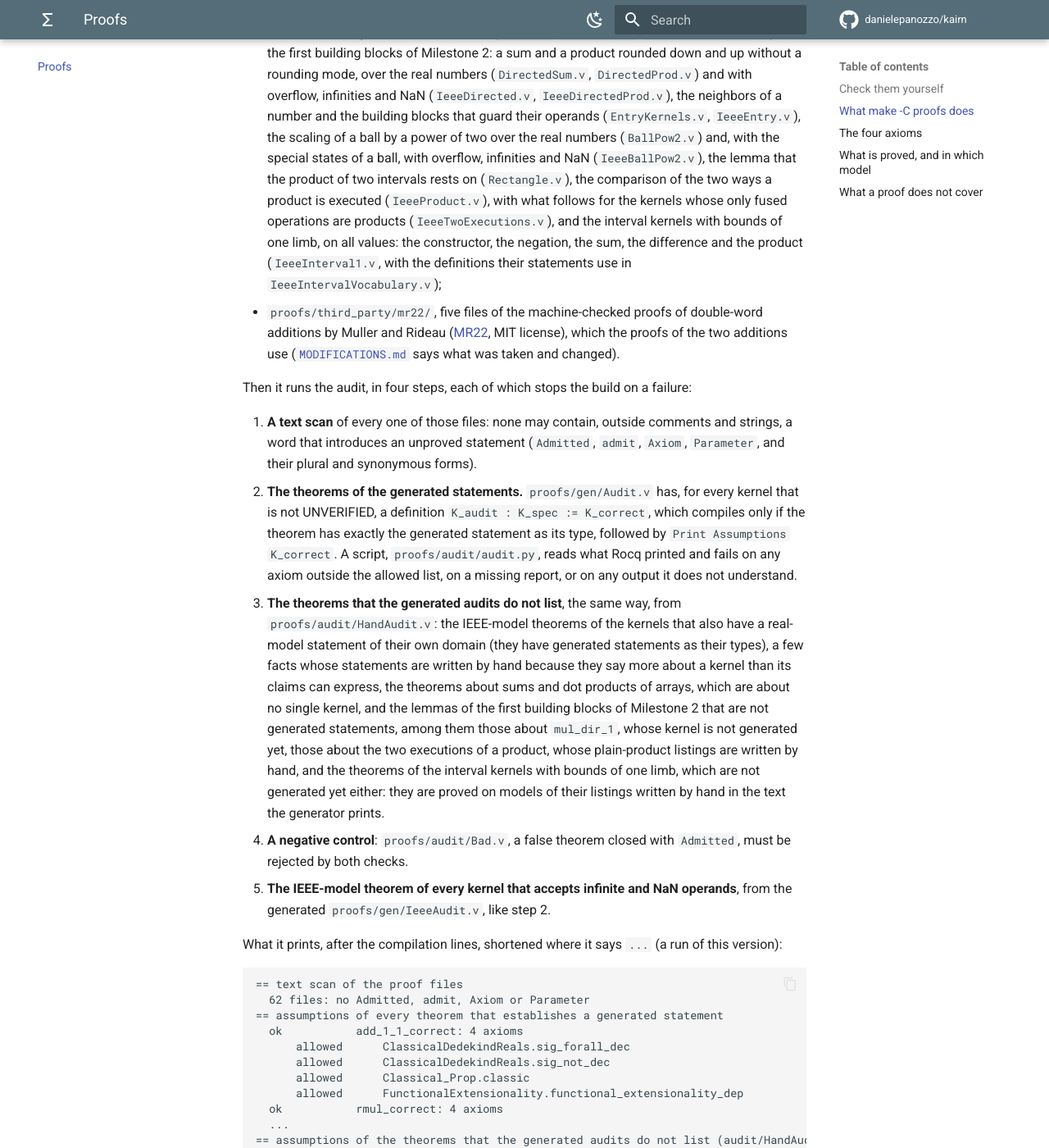
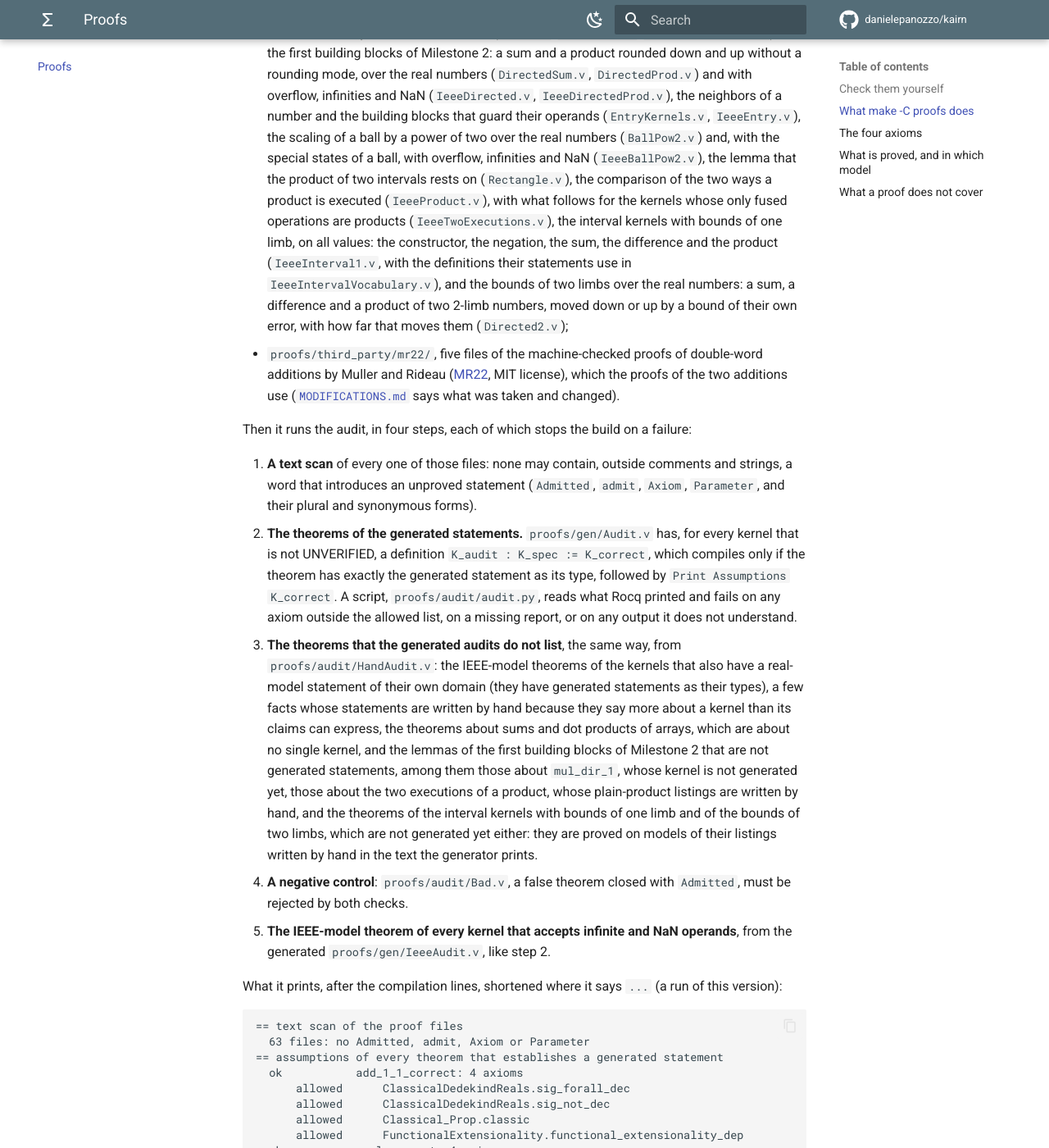
Before and after one commit to danielepanozzo/kairn, an MkDocs documentation site: the page built from docs/proofs/index.md, in a window 1280 px wide and 1400 px high, scrolled down 1302 px. Shown: the whole window at 82% size. Built offline with MkDocs 1.6.1 and Material for MkDocs 9.7.7, drawn with Linux system fonts in a browser that asks for light colours; comment, search, counter and statistics services are not loaded.

Commit message:
Proofs: bounds of two limbs in the real model, with the closed form of the outward move
Directed2.v proves, on models of the listings written by hand in the text the generator
prints: add_ball_2_2 and mul_ball_2_2, which are the ball kernels with radii zero;
add_down_2_2, add_up_2_2 and the differences with the rule of the zero sum (normalized
result, on its side of the exact value, a computed sum of zero exactly when the exact
sum is zero and then a result of zero, and the distance to the exact value in the values
of the kernel); and mul_dir_2_2 without the rule of the zero.

It also proves the closed form A |v| + B of that distance, the first upper bound of a
radius in these proofs: a rounding to nearest from above, with no absolute term for the
outer rounding of the radius because its argument is at least H, which is at least the
smallest normal number.

Co-Authored-By: Claude Fable 5.2 <noreply@anthropic.com>
Claude-Session: https://claude.ai/code/session_01ULwCxzT6Dhw9xUiTw8mJz1

````diff
--- a/docs/proofs/index.md
+++ b/docs/proofs/index.md
@@ -57,9 +57,12 @@ lists:
   ball, with overflow, infinities and NaN (`IeeeBallPow2.v`), the lemma that the product of two
   intervals rests on (`Rectangle.v`), the comparison of the two ways a product is executed
   (`IeeeProduct.v`), with what follows for the kernels whose only fused operations are products
-  (`IeeeTwoExecutions.v`), and the interval kernels with bounds of one limb, on all values:
+  (`IeeeTwoExecutions.v`), the interval kernels with bounds of one limb, on all values:
   the constructor, the negation, the sum, the difference and the product (`IeeeInterval1.v`,
-  with the definitions their statements use in `IeeeIntervalVocabulary.v`);
+  with the definitions their statements use in `IeeeIntervalVocabulary.v`), and the bounds of
+  two limbs over the real numbers: a sum, a difference and a product of two 2-limb numbers,
+  moved down or up by a bound of their own error, with how far that moves them
+  (`Directed2.v`);
 - `proofs/third_party/mr22/`, five files of the machine-checked proofs of double-word additions by
   Muller and Rideau ([MR22](../developer/design/phase0/references.md#mr22), MIT license), which the
   proofs of the two additions use
@@ -85,9 +88,9 @@ Then it runs the audit, in four steps, each of which stops the build on a failur
    about no single kernel, and the lemmas of the first building blocks of Milestone 2 that are
    not generated statements, among them those about `mul_dir_1`, whose kernel is not generated
    yet, those about the two executions of a product, whose plain-product listings are
-   written by hand, and the theorems of the interval kernels with bounds of one limb, which are
-   not generated yet either: they are proved on models of their listings written by hand in the
-   text the generator prints.
+   written by hand, and the theorems of the interval kernels with bounds of one limb and of the
+   bounds of two limbs, which are not generated yet either: they are proved on models of their
+   listings written by hand in the text the generator prints.
 4. **A negative control**: `proofs/audit/Bad.v`, a false theorem closed with `Admitted`, must be
    rejected by both checks.
 5. **The IEEE-model theorem of every kernel that accepts infinite and NaN operands**, from the
@@ -97,7 +100,7 @@ What it prints, after the compilation lines, shortened where it says `...` (a ru
 
 ```text
 == text scan of the proof files
-  62 files: no Admitted, admit, Axiom or Parameter
+  63 files: no Admitted, admit, Axiom or Parameter
 == assumptions of every theorem that establishes a generated statement
   ok           add_1_1_correct: 4 axioms
       allowed      ClassicalDedekindReals.sig_forall_dec
````
Also changed, not shown: 3 other files.
